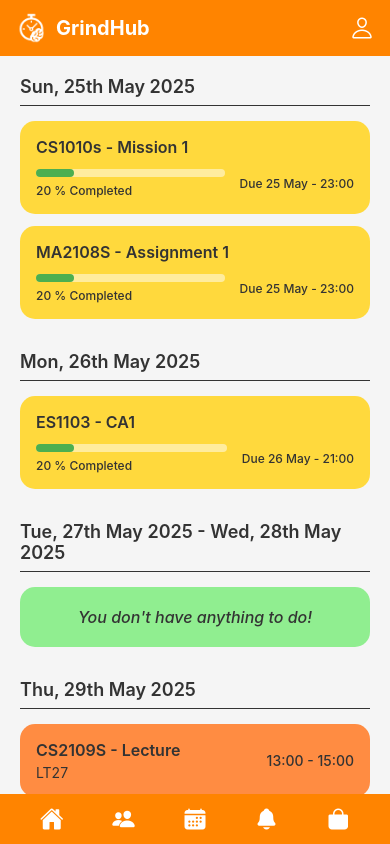
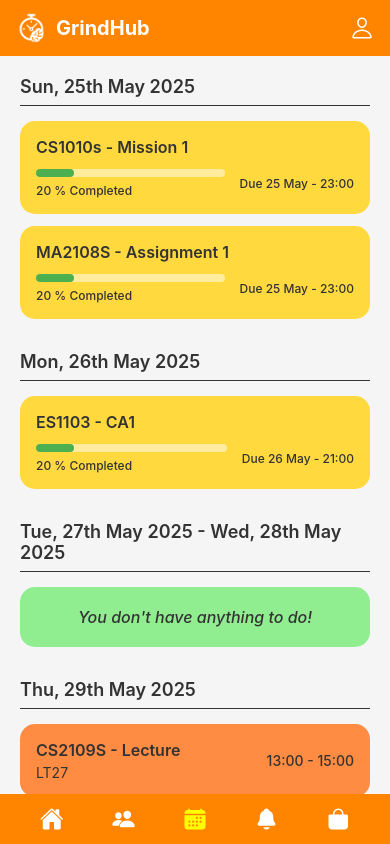
Before and after one commit to zayyankece/GrindHub, a React Native app in the folder frontend/: screen /Timetable in a window 390 px wide. Built offline with nearby package versions, Linux system fonts and the light colour scheme.

Commit message:
[update] add footer component to each screens

```diff
--- a/frontend/screens/homepageScreens/Timetable.js
+++ b/frontend/screens/homepageScreens/Timetable.js
@@ -124,23 +124,8 @@ const Timetable = ({navigation}) => {
         <View style={styles.bottomPadding} />
       </ScrollView>
 
-      <View style={styles.bottomNav}>
-        <TouchableOpacity style={styles.navItem} onPress={() => {navigation.navigate("HomePage")}}>
-          <Ionicons name="home" size={24} color="white" />
-        </TouchableOpacity>
-        <TouchableOpacity style={styles.navItem} onPress={() => {navigation.navigate("GroupChat")}}>
-          <Ionicons name="people" size={24} color="white" />
-        </TouchableOpacity>
-        <TouchableOpacity style={styles.navItem} onPress={() => {navigation.navigate("Timetable")}}>
-          <Ionicons name="calendar" size={24} color="white" />
-        </TouchableOpacity>
-        <TouchableOpacity style={styles.navItem}>
-          <Ionicons name="notifications" size={24} color="white" />
-        </TouchableOpacity>
-        <TouchableOpacity style={styles.navItem}>
-          <Ionicons name="bag" size={24} color="white" />
-        </TouchableOpacity>
-      </View>
+      {/* Bottom Navigation */}
+      <GrindHubFooter navigation={navigation} activeTab="Timetable"/>
     </SafeAreaView>
   );
 };
@@ -259,17 +244,7 @@ const styles = StyleSheet.create({
     fontWeight: '500',
     color: '#333',
     fontStyle: 'italic',
-  },
-  bottomNav: {
-    backgroundColor: '#FF8400',
-    flexDirection: 'row',
-    paddingVertical: 12,
-    paddingHorizontal: 16,
-  },
-  navItem: {
-    flex: 1,
-    alignItems: 'center',
-  },
+  }
 });
 
 export default Timetable;
--- a/frontend/screens/homepageScreens/UserProfile.js
+++ b/frontend/screens/homepageScreens/UserProfile.js
@@ -120,23 +120,8 @@ const UserProfile = ({navigation}) => {
       </ScrollView>
 
       {/* Bottom Navigation */}
-      <View style={styles.bottomNav}>
-        <TouchableOpacity style={styles.navItem}>
-          <Ionicons name="home" size={24} color="white" onPress={() => {navigation.navigate("HomePage")}} />
-        </TouchableOpacity>
-        <TouchableOpacity style={styles.navItem} onPress={() => {navigation.navigate("GroupChat")}}>
-          <Ionicons name="people" size={24} color="white" />
-        </TouchableOpacity>
-        <TouchableOpacity style={styles.navItem} onPress={() => {navigation.navigate("Timetable")}}>
-          <Ionicons name="calendar" size={24} color="white" />
-        </TouchableOpacity>
-        <TouchableOpacity style={styles.navItem}>
-          <Ionicons name="notifications" size={24} color="white" />
-        </TouchableOpacity>
-        <TouchableOpacity style={styles.navItem}>
-          <Ionicons name="bag" size={24} color="white" />
-        </TouchableOpacity>
-      </View>
+      <GrindHubFooter navigation={navigation} activeTab="HomePage"/>
+
     </SafeAreaView>
   );
 };
@@ -239,17 +224,7 @@ const styles = StyleSheet.create({
   },
   bottomSpacing: {
     height: 80,
-  },
-  bottomNav: {
-    backgroundColor: '#FF8400',
-    flexDirection: 'row',
-    paddingVertical: 12,
-    paddingHorizontal: 16,
-  },
-  navItem: {
-    flex: 1,
-    alignItems: 'center',
-  },
+  }
 });
 
 export default UserProfile;
--- a/frontend/screens/homepageScreens/groupChat/ChatScreen.js
+++ b/frontend/screens/homepageScreens/groupChat/ChatScreen.js
@@ -106,23 +106,7 @@ const ChatScreen = ({navigation}) => {
       </KeyboardAvoidingView>
 
       {/* Bottom Navigation */}
-      <View style={styles.bottomNav}>
-        <TouchableOpacity style={styles.navItem} onPress={() => {navigation.navigate("HomePage")}}>
-          <Ionicons name="home" size={24} color="white"/>
-        </TouchableOpacity>
-        <TouchableOpacity style={styles.navItem} onPress={() => {navigation.navigate("GroupChat")}}>
-          <Ionicons name="people" size={24} color="white" />
-        </TouchableOpacity>
-        <TouchableOpacity style={styles.navItem} onPress={() => {navigation.navigate("Timetable")}}>
-          <Ionicons name="calendar" size={24} color="white" />
-        </TouchableOpacity>
-        <TouchableOpacity style={styles.navItem}>
-          <Ionicons name="notifications" size={24} color="white" />
-        </TouchableOpacity>
-        <TouchableOpacity style={styles.navItem}>
-          <Ionicons name="bag" size={24} color="white" />
-        </TouchableOpacity>
-      </View>
+      <GrindHubFooter navigation={navigation} activeTab="GroupChat"/>
     </SafeAreaView>
   );
 };
@@ -263,21 +247,7 @@ const styles = StyleSheet.create({
   sendButton: {
     padding: 8,
     marginLeft: 8,
-  },
-  bottomNav: {
-    backgroundColor: '#FF8400',
-    flexDirection: 'row',
-    paddingVertical: 12,
-    paddingHorizontal: 16,
-  },
-  navItem: {
-    flex: 1,
-    alignItems: 'center',
-  },
-  activeNavItem: {
-    backgroundColor: 'rgba(0,0,0,0.1)',
-    borderRadius: 8,
-  },
+  }
 });
 
 export default ChatScreen;
--- a/frontend/screens/homepageScreens/groupChat/GroupChat.js
+++ b/frontend/screens/homepageScreens/groupChat/GroupChat.js
@@ -118,23 +118,7 @@ const GroupChat = ({navigation}) => {
       </View>
 
       {/* Bottom Navigation */}
-      <View style={styles.bottomNav}>
-        <TouchableOpacity style={styles.navItem} onPress={() => {navigation.navigate("HomePage")}}>
-          <Ionicons name="home" size={24} color="white"/>
-        </TouchableOpacity>
-        <TouchableOpacity style={styles.navItem} onPress={() => {navigation.navigate("GroupChat")}}>
-          <Ionicons name="people" size={24} color="white" />
-        </TouchableOpacity>
-        <TouchableOpacity style={styles.navItem} onPress={() => {navigation.navigate("Timetable")}}>
-          <Ionicons name="calendar" size={24} color="white" />
-        </TouchableOpacity>
-        <TouchableOpacity style={styles.navItem}>
-          <Ionicons name="notifications" size={24} color="white" />
-        </TouchableOpacity>
-        <TouchableOpacity style={styles.navItem}>
-          <Ionicons name="bag" size={24} color="white" />
-        </TouchableOpacity>
-      </View>
+      <GrindHubFooter navigation={navigation} activeTab="GroupChat"/>
     </SafeAreaView>
   );
 };
@@ -253,21 +237,7 @@ const styles = StyleSheet.create({
   },
   bottomSpacing: {
     height: 20,
-  },
-  bottomNav: {
-    backgroundColor: '#FF8400',
-    flexDirection: 'row',
-    paddingVertical: 12,
-    paddingHorizontal: 16,
-  },
-  navItem: {
-    flex: 1,
-    alignItems: 'center',
-  },
-  activeNavItem: {
-    backgroundColor: 'rgba(0,0,0,0.1)',
-    borderRadius: 8,
-  },
+  }
 });
 
 export default GroupChat;
--- a/frontend/screens/homepageScreens/groupChat/GroupDescription.js
+++ b/frontend/screens/homepageScreens/groupChat/GroupDescription.js
@@ -12,7 +12,7 @@ import { Ionicons } from '@expo/vector-icons';
 import GrindHubHeader from '../components/GrindHubHeader';
 import GrindHubFooter from '../components/GrindHubFooter';
 
-const GroupDescription = () => {
+const GroupDescription = ({navigation}) => {
   const members = [
     { id: 1, username: 'mynameisyou' },
     { id: 2, username: 'halo bang' },
@@ -55,23 +55,8 @@ const GroupDescription = () => {
       </ScrollView>
 
       {/* Bottom Navigation */}
-      <View style={styles.bottomNav}>
-        <TouchableOpacity style={styles.navItem} onPress={() => {navigation.navigate("HomePage")}}>
-          <Ionicons name="home" size={24} color="white"/>
-        </TouchableOpacity>
-        <TouchableOpacity style={styles.navItem} onPress={() => {navigation.navigate("GroupChat")}}>
-          <Ionicons name="people" size={24} color="white" />
-        </TouchableOpacity>
-        <TouchableOpacity style={styles.navItem} onPress={() => {navigation.navigate("Timetable")}}>
-          <Ionicons name="calendar" size={24} color="white" />
-        </TouchableOpacity>
-        <TouchableOpacity style={styles.navItem}>
-          <Ionicons name="notifications" size={24} color="white" />
-        </TouchableOpacity>
-        <TouchableOpacity style={styles.navItem}>
-          <Ionicons name="bag" size={24} color="white" />
-        </TouchableOpacity>
-      </View>
+      <GrindHubFooter navigation={navigation} activeTab="GroupChat"/>
+
     </SafeAreaView>
   );
 };
@@ -136,21 +121,7 @@ const styles = StyleSheet.create({
   },
   bottomSpacing: {
     height: 80,
-  },
-  bottomNav: {
-    backgroundColor: '#FF8400',
-    flexDirection: 'row',
-    paddingVertical: 12,
-    paddingHorizontal: 16,
-  },
-  navItem: {
-    flex: 1,
-    alignItems: 'center',
-  },
-  activeNavItem: {
-    backgroundColor: 'rgba(0,0,0,0.1)',
-    borderRadius: 8,
-  },
+  }
 });
 
 export default GroupDescription;
```
Also changed, not shown: frontend/screens/homepageScreens/HomePage.js (+1 -17 lines).
